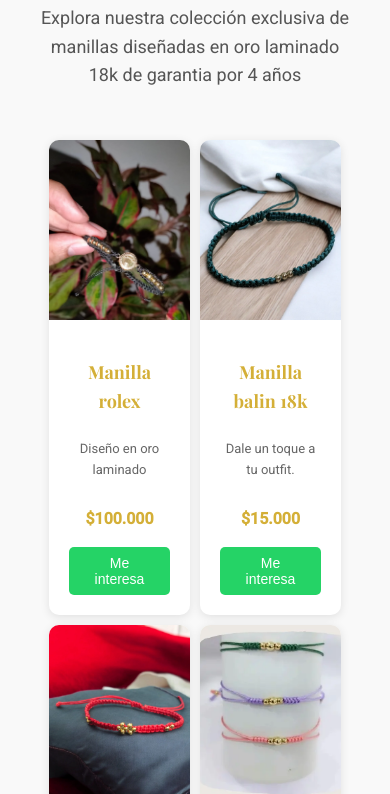
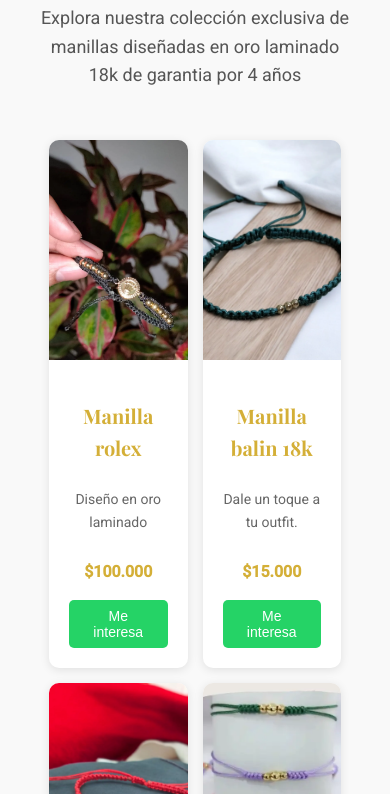
Before and after one commit to Torri-luxe/Torriluxe.shop, a plain HTML site: page index1.html in a window 390 px wide. Shown: the part 306-1100 px from the top of the page. Drawn offline with nearby package versions, Linux system fonts and the light colour scheme.

Commit message:
Add files via upload

```diff
--- a/style1.css
+++ b/style1.css
@@ -102,7 +102,8 @@ header {
 .product-grid {
     display: grid;
     grid-template-columns: repeat(auto-fit, minmax(300px, 1fr));
-    gap: 20px;
+    gap: 30px;
+    /* Aumenté el gap para separar más las tarjetas */
     justify-content: center;
 }
 
@@ -235,9 +236,8 @@ footer p {
 
     .product-grid {
         grid-template-columns: repeat(2, 1fr);
-        /* Dos columnas en móviles */
-        gap: 15px;
-        /* Espacio entre tarjetas */
+        gap: 20px;
+        /* Aumenté el gap en móviles */
         padding: 20px 5%;
     }
 
@@ -246,17 +246,17 @@ footer p {
     }
 
     .product-image {
-        height: 200px;
-        /* Imágenes más grandes */
+        height: 250px;
+        /* Imágenes más grandes en móviles */
     }
 
     .product-info h3 {
-        font-size: 20px;
+        font-size: 22px;
         /* Texto más grande */
     }
 
     .product-info p {
-        font-size: 14px;
+        font-size: 15px;
     }
 
     .product-info .price {
@@ -272,28 +272,23 @@ footer p {
 @media (max-width: 480px) {
     .product-grid {
         grid-template-columns: repeat(2, 1fr);
-        /* Dos columnas en móviles pequeños */
-        gap: 10px;
-        /* Espacio entre tarjetas */
+        gap: 15px;
+        /* Aumenté el gap en móviles pequeños */
         padding: 20px 10px;
     }
 
-    .product-card {
-        width: 100%;
-    }
-
     .product-image {
-        height: 180px;
+        height: 220px;
         /* Imágenes más grandes */
     }
 
     .product-info h3 {
-        font-size: 18px;
+        font-size: 20px;
         /* Texto más grande */
     }
 
     .product-info p {
-        font-size: 13px;
+        font-size: 14px;
     }
 
     .product-info .price {
```
